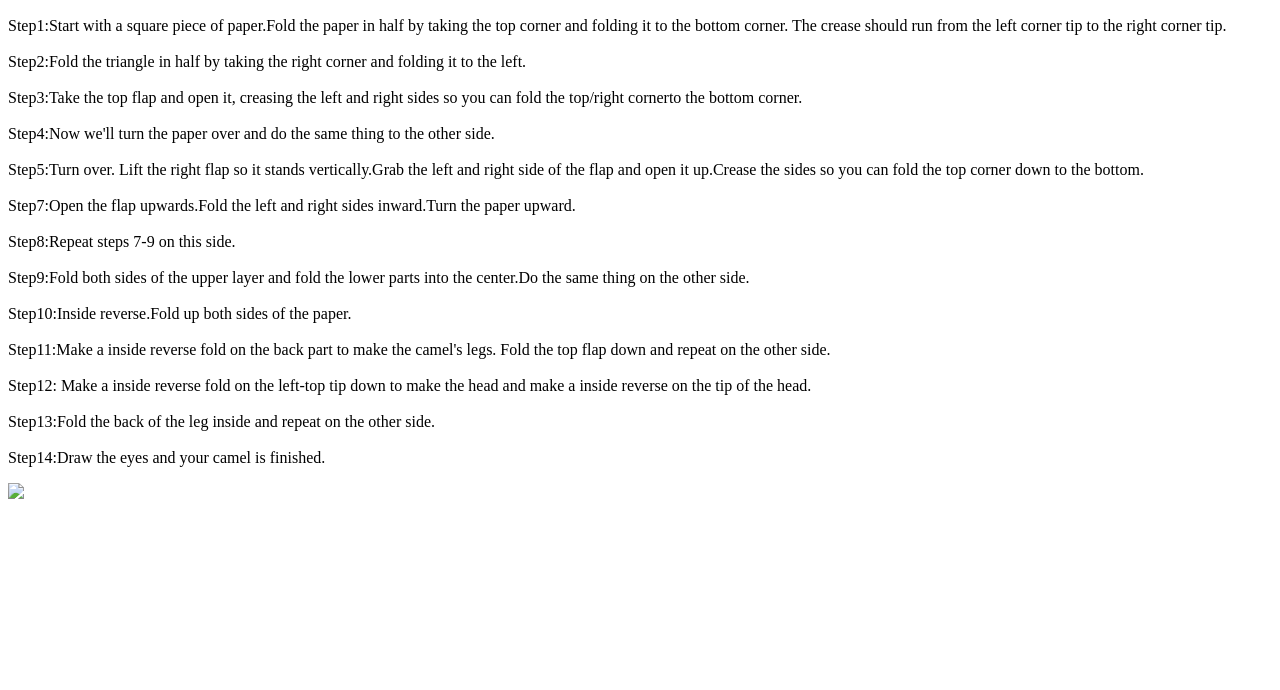
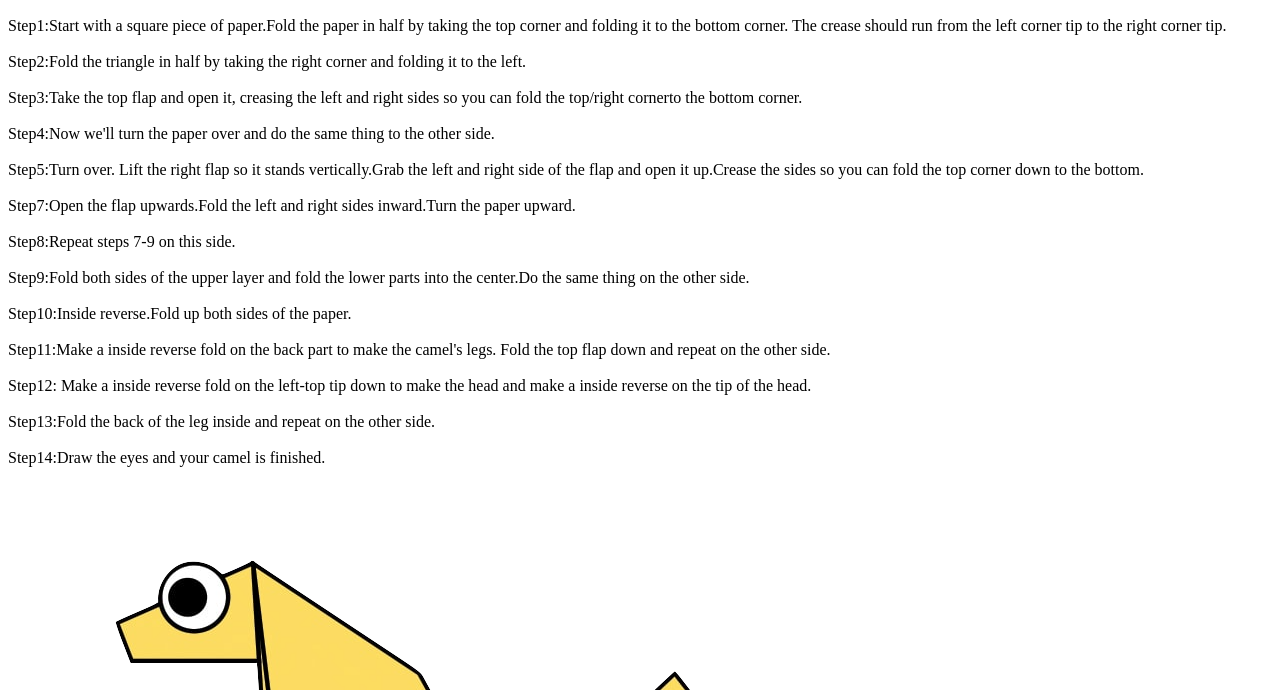
Before and after one commit to AarohiBarua/Pro---50, a plain HTML site: page index.html in a window 1280 px wide. Shown: the part 110-800 px from the top of the page. Drawn offline with Linux system fonts and the light colour scheme.

Commit message:
Add files via upload

```diff
--- a/index.html
+++ b/index.html
@@ -43,6 +43,6 @@
             Step13:Fold the back of the leg inside and repeat on the other side.<br> <br>
             Step14:Draw the eyes and your camel is finished.
         </p>
-        <a href = "#"><img src="images/camel.png"/></a>
+        <a href = "#"><img src="camel.png"/></a>
     </body>
 </html>
```
